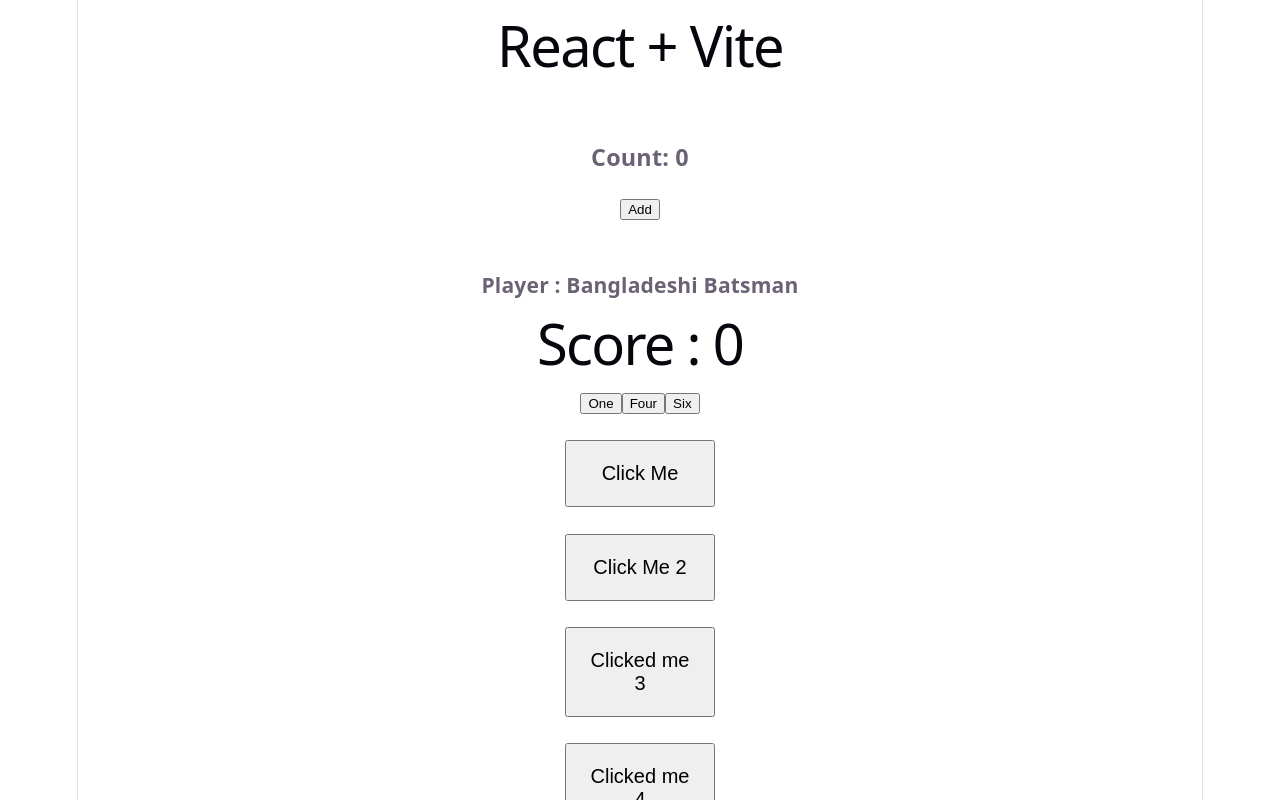
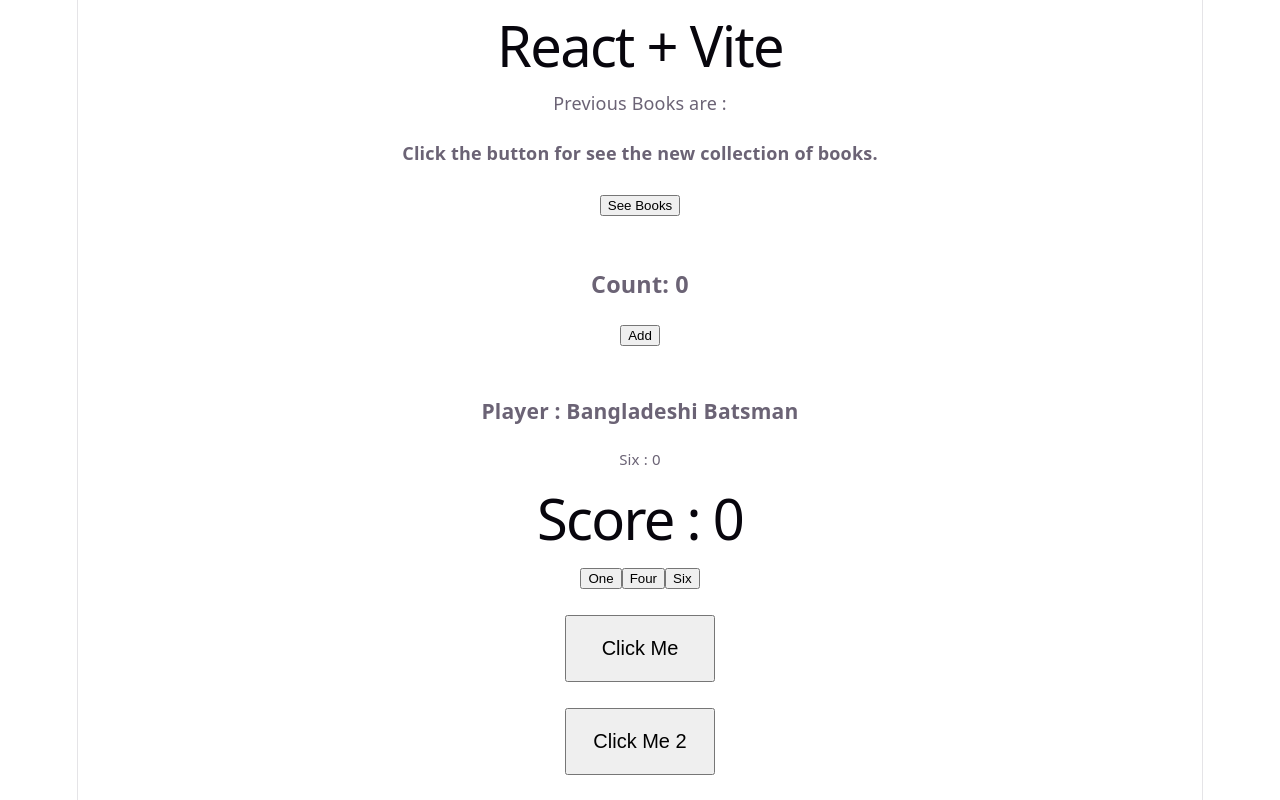
Before and after one commit to Masuda-Akter-Tisha/PH-Level-1-M-32, a React (Vite) app: page / in a window 1280 px wide. Shown: the top 800 px of the page. Built offline with nearby package versions, Linux system fonts and the light colour scheme.

Commit message:
manage books using useSate hooks

```diff
--- a/src/App.jsx
+++ b/src/App.jsx
@@ -1,6 +1,7 @@
 import Counter from './Counter';
 import './App.css'
 import Batsman from './Batsman';
+import Library from './Library';
 
 function App() {
   const clickHandling = () => {
@@ -14,6 +15,7 @@
   return (
     <>
     <h1>React + Vite</h1>
+    <Library></Library>
     <Counter></Counter>
     <Batsman></Batsman>
     <br />
--- a/src/Batsman.jsx
+++ b/src/Batsman.jsx
@@ -2,18 +2,22 @@
 
 export default function Batsman () {
     const [runs, setRuns] = useState (0);
+    const [six, setSix] = useState (0);
 
     const handleSingle = () => {
-        let newRuns = runs + 1;
-        setRuns (newRuns);
+        let updateRuns = runs + 1;
+        setRuns (updateRuns);
     }
     const handleSix = () => {
-        const newRuns = runs + 6;
-        setRuns (newRuns);
+        const updateRuns = runs + 6;
+        const updateSix = six + 1;
+        setSix (updateSix);
+        setRuns (updateRuns);
     }
     return (
         <div>
             <h3>Player : Bangladeshi Batsman</h3>
+            <p><small>Six : {six}</small></p>
             {runs > 50 && <p>Your Score : {runs}</p>}
             <h1>Score : {runs}</h1>
             <button onClick= {handleSingle}>One</button>
--- /dev/null
+++ b/src/Library.jsx
@@ -0,0 +1,20 @@
+import { useState } from "react"
+
+export default function Library () {
+    const [books, setBooks] = useState ([]);
+    const handleBooks = () => {
+        const newBooks = ['Doremon',' , ','Nimo'];
+        setBooks (newBooks);
+    }
+    //  if (books.length !== 0) {
+    //     return <p>new Books are : {books}</p>
+    //  }
+    //  return <p>Previous Books are : {books}</p>
+     return (
+        <div>
+        {books.length !== 0 ? <p>new Books are : {books}</p> : <p>Previous Books are : {books}</p>}
+        <h4>Click the button for see the new collection of books.</h4>
+        <button onClick={handleBooks}>See Books</button>
+        </div>
+     )
+}
```
